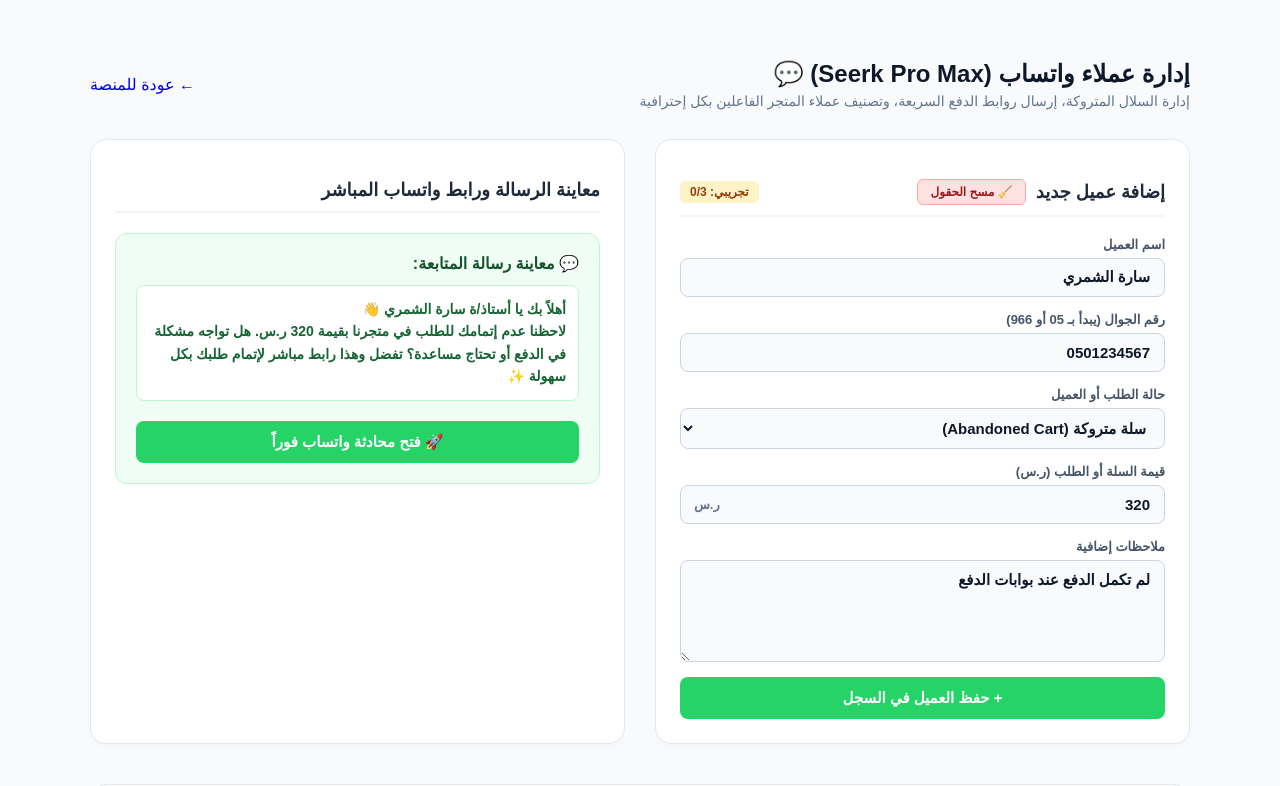
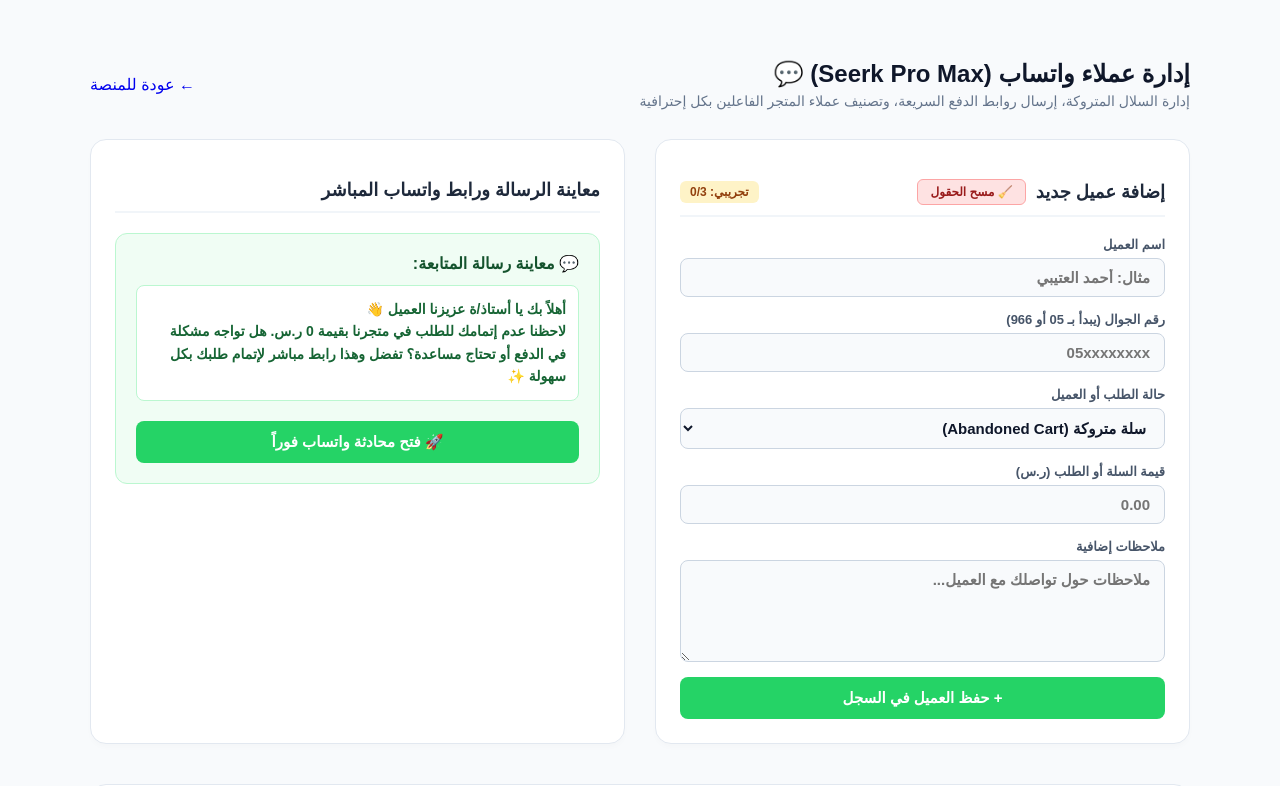
Before and after one commit to engaziasa-lang/engazia-app, a Next.js app: page /hub/sa/whatsapp in a window 1280 px wide. Shown: the top 786 px of the page. Built offline with nearby package versions, Linux system fonts and the light colour scheme.

Commit message:
Update page.tsx

```diff
--- a/app/hub/sa/whatsapp/page.tsx
+++ b/app/hub/sa/whatsapp/page.tsx
@@ -13,11 +13,11 @@ interface WhatsAppClientItem {
 }
 
 export default function WhatsAppCrmManagerSA() {
-  const [clientName, setClientName] = useState<string>('سارة الشمري');
-  const [phoneNumber, setPhoneNumber] = useState<string>('0501234567');
+  const [clientName, setClientName] = useState<string>('');
+  const [phoneNumber, setPhoneNumber] = useState<string>('');
   const [orderStatus, setOrderStatus] = useState<string>('سلة متروكة (Abandoned Cart)');
-  const [orderValue, setOrderValue] = useState<number | ''>(320);
-  const [notes, setNotes] = useState<string>('لم تكمل الدفع عند بوابات الدفع');
+  const [orderValue, setOrderValue] = useState<number | ''>('');
+  const [notes, setNotes] = useState<string>('');
 
   const [items, setItems] = useState<WhatsAppClientItem[]>([]);
   const [searchQuery, setSearchQuery] = useState<string>('');
@@ -49,7 +49,7 @@ export default function WhatsAppCrmManagerSA() {
 
   const defaultMsg = `أهلاً بك يا أستاذ/ة ${clientName || 'عزيزنا العميل'} 👋\nلاحظنا عدم إتمامك للطلب في متجرنا بقيمة ${orderValue || 0} ر.س. هل تواجه مشكلة في الدفع أو تحتاج مساعدة؟ تفضل وهذا رابط مباشر لإتمام طلبك بكل سهولة ✨`;
   const encodedMsg = encodeURIComponent(defaultMsg);
-  const whatsappDirectUrl = `https://wa.me/${cleanPhone}?text=${encodedMsg}`;
+  const whatsappDirectUrl = cleanPhone ? `https://wa.me/${cleanPhone}?text=${encodedMsg}` : '#';
 
   const handleClearForm = () => {
     setClientName('');
@@ -188,7 +188,6 @@ export default function WhatsAppCrmManagerSA() {
         .input-wrapper input, .input-wrapper select, .input-wrapper textarea { width: 100%; padding: 10px 14px; border: 1px solid #cbd5e1; border-radius: 8px; font-size: 15px; font-family: 'Tajawal', sans-serif; outline: none; background: #f8fafc; color: #0f172a; font-weight: 600; }
         .input-wrapper input:focus, .input-wrapper select:focus, .input-wrapper textarea:focus { border-color: #25d366; background: #ffffff; }
         .input-wrapper textarea { height: 80px; resize: vertical; }
-        .currency-tag { position: absolute; left: 14px; color: #64748b; font-weight: 800; font-size: 13px; pointer-events: none; }
 
         .action-btn { background: #25d366; color: #fff; border: none; width: 100%; padding: 12px; border-radius: 8px; font-weight: 900; font-size: 15px; cursor: pointer; transition: all 0.2s; font-family: 'Tajawal', sans-serif; margin-top: 10px; display: flex; align-items: center; justify-content: center; gap: 8px; }
         .action-btn:hover { background: #20ba5a; }
@@ -237,14 +236,14 @@ export default function WhatsAppCrmManagerSA() {
             <div className="input-group">
               <label>اسم العميل</label>
               <div className="input-wrapper">
-                <input type="text" value={clientName} onChange={(e) => setClientName(e.target.value)} placeholder="مثال: سارة الشمري" required />
+                <input type="text" value={clientName} onChange={(e) => setClientName(e.target.value)} placeholder="مثال: أحمد العتيبي" required />
               </div>
             </div>
 
             <div className="input-group">
               <label>رقم الجوال (يبدأ بـ 05 أو 966)</label>
               <div className="input-wrapper">
-                <input type="text" value={phoneNumber} onChange={(e) => setPhoneNumber(e.target.value)} placeholder="0501234567" required />
+                <input type="text" value={phoneNumber} onChange={(e) => setPhoneNumber(e.target.value)} placeholder="05xxxxxxxx" required />
               </div>
             </div>
 
@@ -263,8 +262,7 @@ export default function WhatsAppCrmManagerSA() {
             <div className="input-group">
               <label>قيمة السلة أو الطلب (ر.س)</label>
               <div className="input-wrapper">
-                <input type="number" min="0" value={orderValue === '' ? '' : orderValue} onChange={(e) => setOrderValue(e.target.value === '' ? '' : Number(e.target.value))} placeholder="320" />
-                <span className="currency-tag">ر.س</span>
+                <input type="number" min="0" value={orderValue === '' ? '' : orderValue} onChange={(e) => setOrderValue(e.target.value === '' ? '' : Number(e.target.value))} placeholder="0.00" />
               </div>
             </div>
 
@@ -291,7 +289,7 @@ export default function WhatsAppCrmManagerSA() {
               {defaultMsg}
             </div>
 
-            <a href={whatsappDirectUrl} target="_blank" rel="noopener noreferrer">
+            <a href={whatsappDirectUrl} target="_blank" rel="noopener noreferrer" onClick={(e) => { if (!cleanPhone) { e.preventDefault(); alert('الرجاء إدخال رقم جوال صحيح أولاً.'); } }}>
               <button type="button" className="action-btn" style={{ width: '100%', marginTop: '0' }}>
                 🚀 فتح محادثة واتساب فوراً
               </button>
```
